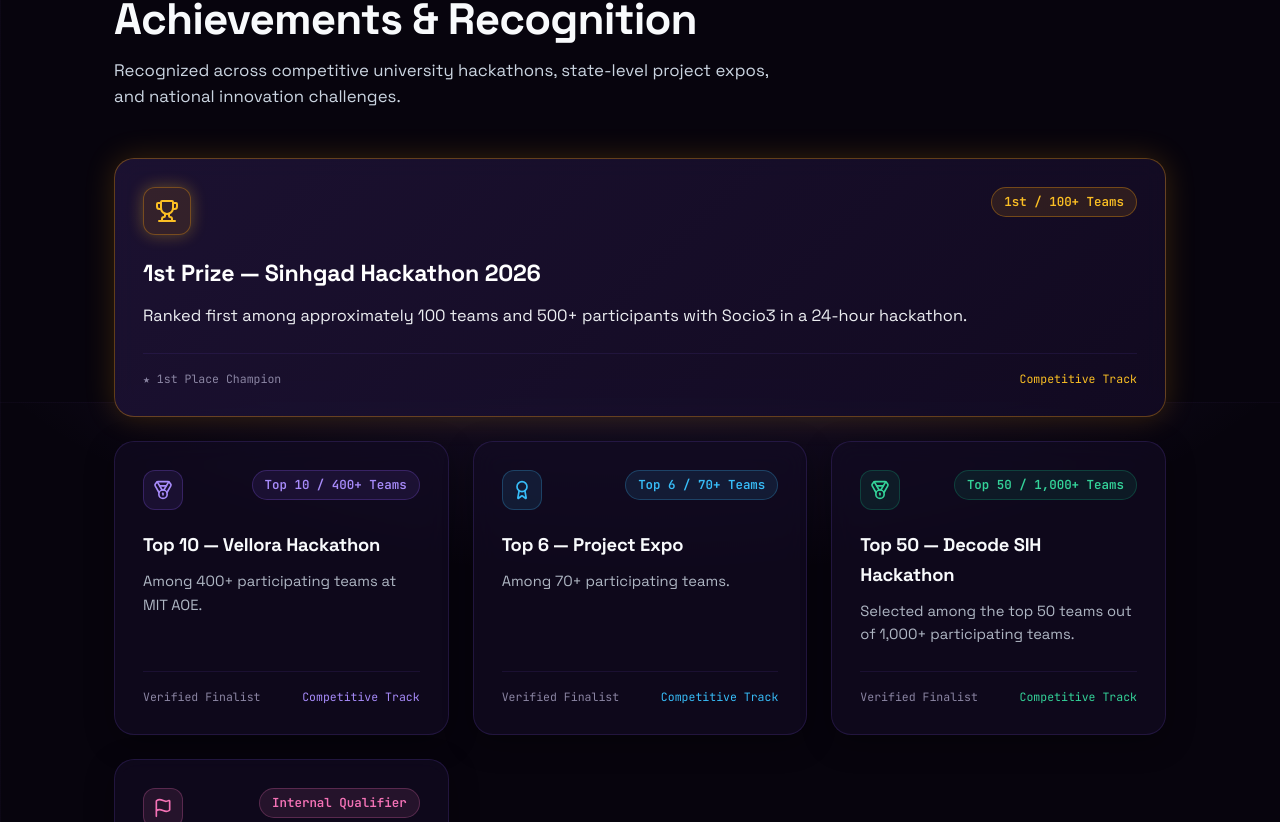
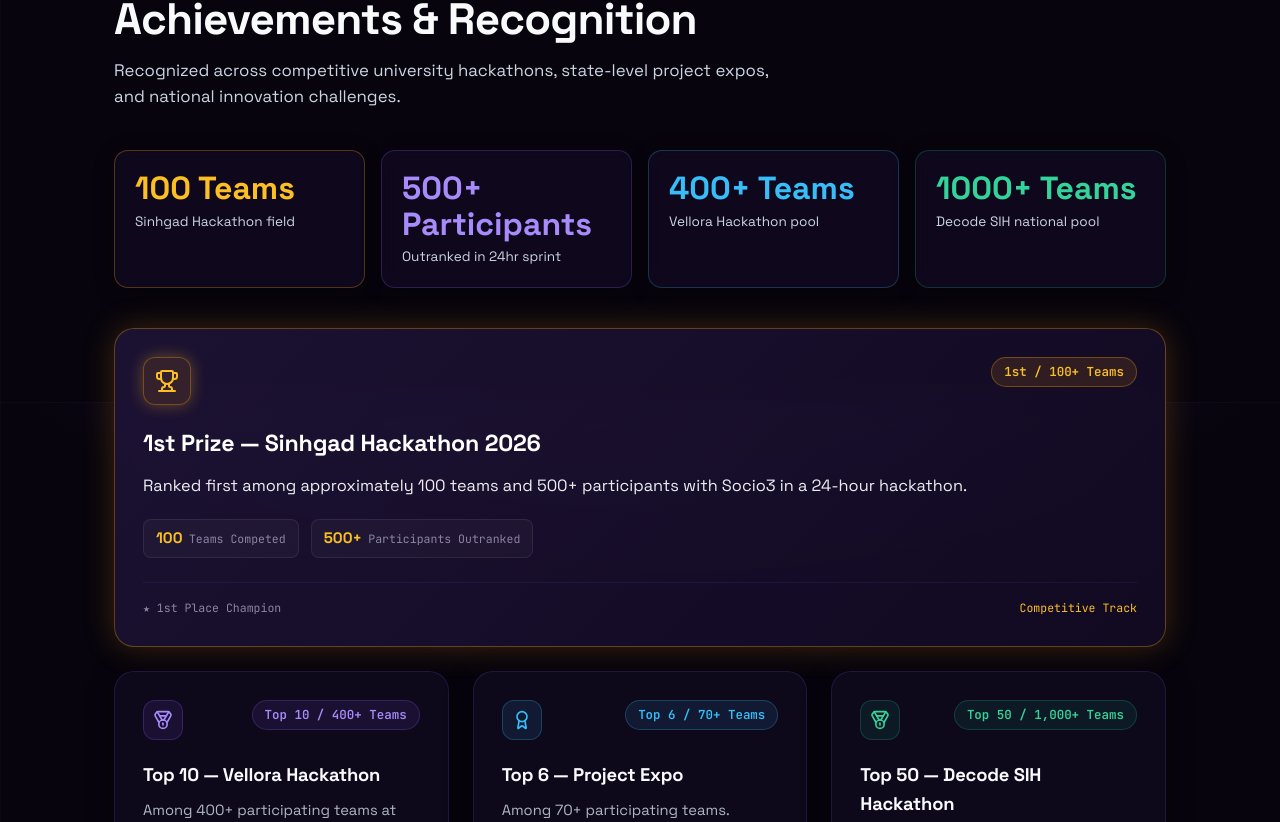
Before and after one commit to radhika817/radhika-portfolio, a React (Vite) app: page / in a window 1280 px wide. Shown: the part 5198-6020 px from the top of the page. Built offline with nearby package versions, Linux system fonts and the light colour scheme.

Commit message:
feat: add achievements animations and counters

```diff
--- a/src/components/Achievements.jsx
+++ b/src/components/Achievements.jsx
@@ -1,13 +1,67 @@
-import { Trophy, Award, Medal, Flag, Sparkles } from 'lucide-react'
+import { useState, useEffect, useRef } from 'react'
+import { motion, useInView } from 'framer-motion'
+import { Trophy, Award, Medal, Flag, Sparkles, TrendingUp, Users } from 'lucide-react'
 import { achievements } from '../data/content'
+import { useReducedMotion } from '../hooks/useReducedMotion'
 
-const ACHIEVEMENT_ICONS = {
+/**
+ * Animated number counter with smooth cubic ease-out
+ */
+function AnimatedCounter({ end, decimals = 0, prefix = '', suffix = '', duration = 1.8 }) {
+  const [count, setCount] = useState(0)
+  const ref = useRef(null)
+  const isInView = useInView(ref, { once: true, margin: '-40px' })
+  const prefersReducedMotion = useReducedMotion()
+
+  useEffect(() => {
+    if (prefersReducedMotion) {
+      setCount(end)
+      return
+    }
+
+    if (!isInView) return
+
+    let startTime
+    let animationFrame
+
+    const animate = (timestamp) => {
+      if (!startTime) startTime = timestamp
+      const progress = Math.min((timestamp - startTime) / (duration * 1000), 1)
+      const ease = 1 - Math.pow(1 - progress, 3)
+      const currentVal = ease * end
+      setCount(currentVal)
+
+      if (progress < 1) {
+        animationFrame = requestAnimationFrame(animate)
+      } else {
+        setCount(end)
+      }
+    }
+
+    animationFrame = requestAnimationFrame(animate)
+    return () => cancelAnimationFrame(animationFrame)
+  }, [isInView, end, duration, prefersReducedMotion])
+
+  return (
+    <span ref={ref}>
+      {prefix}
+      {decimals > 0 ? count.toFixed(decimals) : Math.floor(count)}
+      {suffix}
+    </span>
+  )
+}
+
+const ACHIEVEMENT_CONFIGS = {
   'sinhgad-hackathon': {
     icon: Trophy,
     color: '#fbbf24',
     bg: 'rgba(245, 158, 11, 0.12)',
     border: 'rgba(245, 158, 11, 0.35)',
-    glow: '0 0 30px rgba(245, 158, 11, 0.2)',
+    glow: '0 0 32px rgba(245, 158, 11, 0.22)',
+    metrics: [
+      { end: 100, suffix: '', label: 'Teams Competed' },
+      { end: 500, suffix: '+', label: 'Participants Outranked' },
+    ],
   },
   'vellora-hackathon': {
     icon: Medal,
@@ -15,6 +69,10 @@
     bg: 'rgba(139, 92, 246, 0.1)',
     border: 'rgba(139, 92, 246, 0.25)',
     glow: '0 0 20px rgba(139, 92, 246, 0.15)',
+    metrics: [
+      { end: 400, suffix: '+', label: 'Participating Teams' },
+      { end: 10, prefix: 'Top ', suffix: '', label: 'Final Standing' },
+    ],
   },
   'project-expo': {
     icon: Award,
@@ -22,6 +80,10 @@
     bg: 'rgba(56, 189, 248, 0.1)',
     border: 'rgba(56, 189, 248, 0.25)',
     glow: '0 0 20px rgba(56, 189, 248, 0.15)',
+    metrics: [
+      { end: 70, suffix: '+', label: 'Participating Teams' },
+      { end: 6, prefix: 'Top ', suffix: '', label: 'Final Rank' },
+    ],
   },
   'decode-sih': {
     icon: Medal,
@@ -29,6 +91,10 @@
     bg: 'rgba(16, 185, 129, 0.1)',
     border: 'rgba(16, 185, 129, 0.25)',
     glow: '0 0 20px rgba(16, 185, 129, 0.15)',
+    metrics: [
+      { end: 1000, suffix: '+', label: 'Teams in Pool' },
+      { end: 50, prefix: 'Top ', suffix: '', label: 'Selected Tier' },
+    ],
   },
   'sih-2026': {
     icon: Flag,
@@ -36,13 +102,41 @@
     bg: 'rgba(244, 114, 182, 0.1)',
     border: 'rgba(244, 114, 182, 0.25)',
     glow: '0 0 20px rgba(244, 114, 182, 0.15)',
+    metrics: [
+      { end: 1, suffix: 'st Round', label: 'Selection Qualified' },
+      { end: 2026, suffix: '', label: 'Edition Year' },
+    ],
+  },
+}
+
+const containerVariants = {
+  hidden: { opacity: 0 },
+  visible: {
+    opacity: 1,
+    transition: {
+      staggerChildren: 0.14,
+    },
+  },
+}
+
+const cardVariants = {
+  hidden: { opacity: 0, y: 30 },
+  visible: {
+    opacity: 1,
+    y: 0,
+    transition: {
+      duration: 0.55,
+      ease: [0.16, 1, 0.3, 1],
+    },
   },
 }
 
 /**
- * Achievements Section rendering all 5 achievements exactly as stated in README.md.
+ * Achievements Section with scroll-reveal animations and animated number counters.
  */
 export default function Achievements() {
+  const prefersReducedMotion = useReducedMotion()
+
   return (
     <section
       id="achievements"
@@ -53,7 +147,13 @@
       }}
     >
       {/* Section Header */}
-      <div style={{ marginBottom: '3rem' }}>
+      <motion.div
+        initial={prefersReducedMotion ? false : { opacity: 0, y: 20 }}
+        whileInView={{ opacity: 1, y: 0 }}
+        viewport={{ once: true, margin: '-40px' }}
+        transition={{ duration: 0.5 }}
+        style={{ marginBottom: '2.5rem' }}
+      >
         <div
           style={{
             display: 'inline-flex',
@@ -91,11 +191,137 @@
         >
           Recognized across competitive university hackathons, state-level project expos, and national innovation challenges.
         </p>
-      </div>
+      </motion.div>
 
-      {/* Achievements Cards Grid */}
-      <div
+      {/* High-Impact Animated Counters Strip */}
+      <motion.div
+        initial={prefersReducedMotion ? false : { opacity: 0, y: 20 }}
+        whileInView={{ opacity: 1, y: 0 }}
+        viewport={{ once: true, margin: '-40px' }}
+        transition={{ duration: 0.5, delay: 0.1 }}
+        style={{
+          display: 'grid',
+          gridTemplateColumns: 'repeat(auto-fit, minmax(200px, 1fr))',
+          gap: '1rem',
+          marginBottom: '2.5rem',
+        }}
+      >
+        <div
+          style={{
+            background: 'rgba(19, 11, 36, 0.7)',
+            border: '1px solid rgba(245, 158, 11, 0.3)',
+            borderRadius: 'var(--radius-md)',
+            padding: '1.25rem',
+            backdropFilter: 'blur(10px)',
+            boxShadow: '0 4px 20px rgba(0, 0, 0, 0.3)',
+          }}
+        >
+          <div
+            style={{
+              fontSize: '2rem',
+              fontWeight: 800,
+              color: '#fbbf24',
+              fontFamily: 'var(--font-display)',
+              lineHeight: 1.1,
+              marginBottom: '0.25rem',
+            }}
+          >
+            <AnimatedCounter end={100} suffix=" Teams" />
+          </div>
+          <div style={{ color: 'var(--text-secondary)', fontSize: '0.85rem' }}>
+            Sinhgad Hackathon field
+          </div>
+        </div>
+
+        <div
+          style={{
+            background: 'rgba(19, 11, 36, 0.7)',
+            border: '1px solid rgba(139, 92, 246, 0.25)',
+            borderRadius: 'var(--radius-md)',
+            padding: '1.25rem',
+            backdropFilter: 'blur(10px)',
+            boxShadow: '0 4px 20px rgba(0, 0, 0, 0.3)',
+          }}
+        >
+          <div
+            style={{
+              fontSize: '2rem',
+              fontWeight: 800,
+              color: '#a78bfa',
+              fontFamily: 'var(--font-display)',
+              lineHeight: 1.1,
+              marginBottom: '0.25rem',
+            }}
+          >
+            <AnimatedCounter end={500} suffix="+ Participants" />
+          </div>
+          <div style={{ color: 'var(--text-secondary)', fontSize: '0.85rem' }}>
+            Outranked in 24hr sprint
+          </div>
+        </div>
+
+        <div
+          style={{
+            background: 'rgba(19, 11, 36, 0.7)',
+            border: '1px solid rgba(56, 189, 248, 0.25)',
+            borderRadius: 'var(--radius-md)',
+            padding: '1.25rem',
+            backdropFilter: 'blur(10px)',
+            boxShadow: '0 4px 20px rgba(0, 0, 0, 0.3)',
+          }}
+        >
+          <div
+            style={{
+              fontSize: '2rem',
+              fontWeight: 800,
+              color: '#38bdf8',
+              fontFamily: 'var(--font-display)',
+              lineHeight: 1.1,
+              marginBottom: '0.25rem',
+            }}
+          >
+            <AnimatedCounter end={400} suffix="+ Teams" />
+          </div>
+          <div style={{ color: 'var(--text-secondary)', fontSize: '0.85rem' }}>
+            Vellora Hackathon pool
+          </div>
+        </div>
+
+        <div
+          style={{
+            background: 'rgba(19, 11, 36, 0.7)',
+            border: '1px solid rgba(16, 185, 129, 0.25)',
+            borderRadius: 'var(--radius-md)',
+            padding: '1.25rem',
+            backdropFilter: 'blur(10px)',
+            boxShadow: '0 4px 20px rgba(0, 0, 0, 0.3)',
+          }}
+        >
+          <div
+            style={{
+              fontSize: '2rem',
+              fontWeight: 800,
+              color: '#34d399',
+              fontFamily: 'var(--font-display)',
+              lineHeight: 1.1,
+              marginBottom: '0.25rem',
+            }}
+          >
+            <AnimatedCounter end={1000} suffix="+ Teams" />
+          </div>
+          <div style={{ color: 'var(--text-secondary)', fontSize: '0.85rem' }}>
+            Decode SIH national pool
+          </div>
+        </div>
+      </motion.div>
+
+      {/* Staggered Scroll-Reveal Achievements Cards */}
+      <motion.div
         className="achievements-grid"
+        variants={prefersReducedMotion ? {} : containerVariants}
+        initial={prefersReducedMotion ? false : 'hidden'}
+        whileInView="visible"
+        viewport={{ once: true, margin: '-40px' }}
         style={{
           display: 'grid',
           gridTemplateColumns: 'repeat(auto-fit, minmax(320px, 1fr))',
@@ -103,18 +329,24 @@
         }}
       >
         {achievements.map((item) => {
-          const config = ACHIEVEMENT_ICONS[item.id] || ACHIEVEMENT_ICONS['vellora-hackathon']
+          const config = ACHIEVEMENT_CONFIGS[item.id] || ACHIEVEMENT_CONFIGS['vellora-hackathon']
           const IconComponent = config.icon
           const isWinner = item.highlight
 
           return (
-            <div
+            <motion.div
               key={item.id}
+              variants={prefersReducedMotion ? {} : cardVariants}
+              whileHover={
+                prefersReducedMotion
+                  ? {}
+                  : { y: -4, transition: { duration: 0.2 } }
+              }
               className={`achievement-card ${isWinner ? 'achievement-card-featured' : ''}`}
               style={{
                 position: 'relative',
                 background: isWinner
-                  ? 'linear-gradient(135deg, rgba(31, 20, 56, 0.85) 0%, rgba(19, 11, 36, 0.85) 100%)'
+                  ? 'linear-gradient(135deg, rgba(31, 20, 56, 0.88) 0%, rgba(19, 11, 36, 0.88) 100%)'
                   : 'rgba(19, 11, 36, 0.65)',
                 border: `1px solid ${isWinner ? config.border : 'var(--border-subtle)'}`,
                 borderRadius: 'var(--radius-lg)',
@@ -125,7 +357,7 @@
                 justifyContent: 'space-between',
                 boxShadow: isWinner ? config.glow : '0 8px 30px rgba(0, 0, 0, 0.3)',
                 gridColumn: isWinner ? '1 / -1' : 'auto',
-                transition: 'all 0.3s cubic-bezier(0.16, 1, 0.3, 1)',
+                transition: 'border-color 0.25s ease, box-shadow 0.25s ease',
               }}
             >
               <div>
@@ -197,6 +429,57 @@
                 >
                   {item.description}
                 </p>
+
+                {/* Sub-Metrics Counters for each card */}
+                {config.metrics && config.metrics.length > 0 && (
+                  <div
+                    style={{
+                      display: 'flex',
+                      flexWrap: 'wrap',
+                      gap: '0.75rem',
+                      marginTop: '1.25rem',
+                    }}
+                  >
+                    {config.metrics.map((metric, mIdx) => (
+                      <div
+                        key={mIdx}
+                        style={{
+                          background: 'rgba(255, 255, 255, 0.03)',
+                          border: '1px solid rgba(255, 255, 255, 0.08)',
+                          borderRadius: 'var(--radius-sm)',
+                          padding: '0.4rem 0.75rem',
+                          display: 'inline-flex',
+                          alignItems: 'baseline',
+                          gap: '0.4rem',
+                        }}
+                      >
+                        <span
+                          style={{
+                            fontWeight: 700,
+                            fontFamily: 'var(--font-display)',
+                            color: config.color,
+                            fontSize: '0.95rem',
+                          }}
+                        >
+                          <AnimatedCounter
+                            end={metric.end}
+                            prefix={metric.prefix || ''}
+                            suffix={metric.suffix || ''}
+                          />
+                        </span>
+                        <span
+                          style={{
+                            fontSize: '0.72rem',
+                            color: 'var(--text-muted)',
+                            fontFamily: 'var(--font-mono)',
+                          }}
+                        >
+                          {metric.label}
+                        </span>
+                      </div>
+                    ))}
+                  </div>
+                )}
               </div>
 
               {/* Decorative footer tag */}
@@ -229,10 +512,10 @@
                   Competitive Track
                 </span>
               </div>
-            </div>
+            </motion.div>
           )
         })}
-      </div>
+      </motion.div>
     </section>
   )
 }
```
